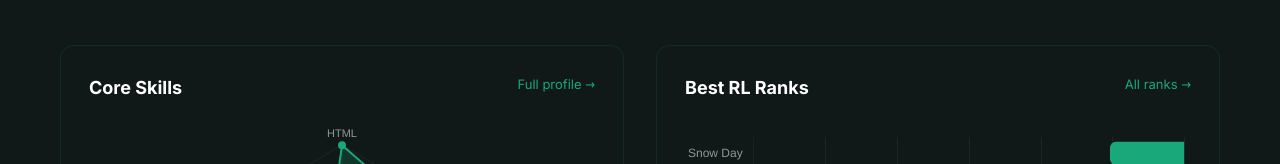
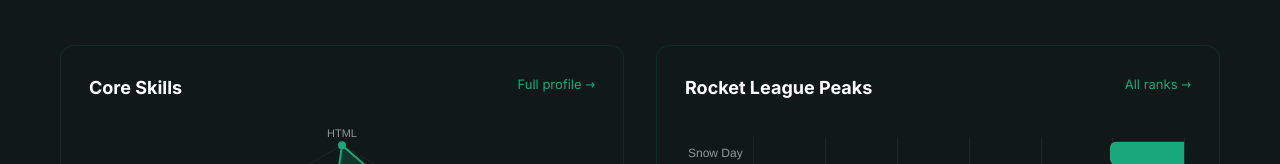
Before and after one commit to CooperWebDev/cooperportfolio, a plain HTML site: page index.html in a window 1280 px wide. Shown: the part 1937-2101 px from the top of the page. Drawn offline with nearby package versions, Linux system fonts and the light colour scheme; animation ran at ten frames a second.

Commit message:
Update index.html

```diff
--- a/index.html
+++ b/index.html
@@ -110,7 +110,7 @@
                 <div class="chart-card">
                     <div class="chart-card-header">
                         <div>
-                            <h3>Best RL Ranks</h3>
+                            <h3>Rocket League Peaks</h3>
                         </div>
                         <a href="achievements.html" class="chart-card-link">All ranks →</a>
                     </div>
```
